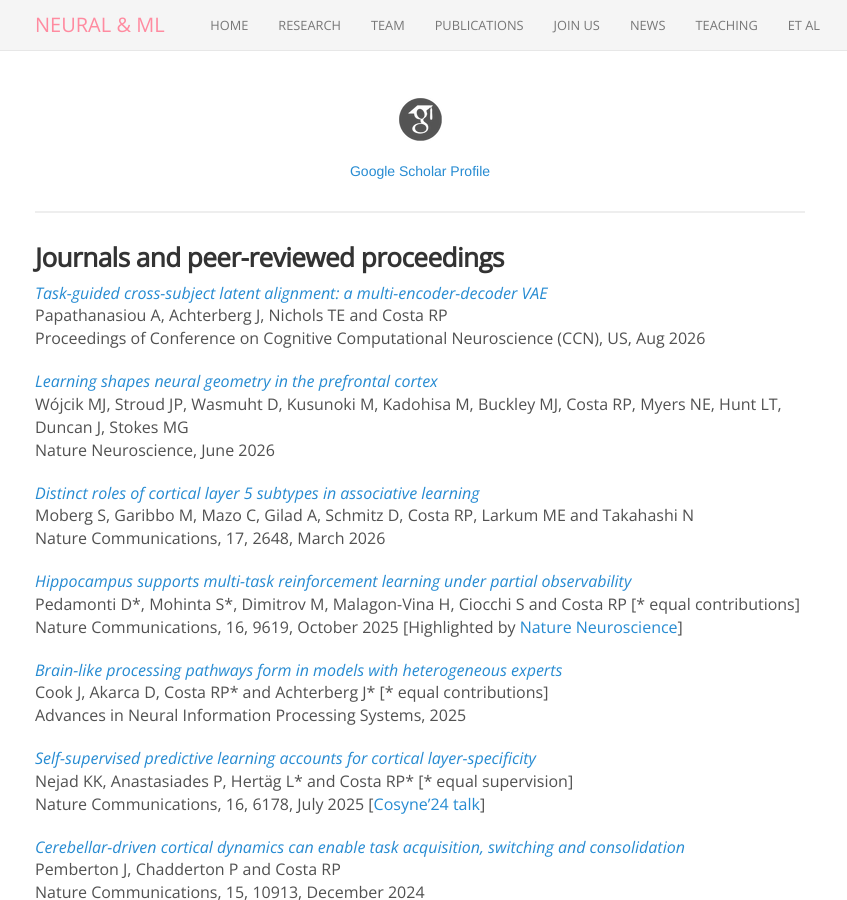
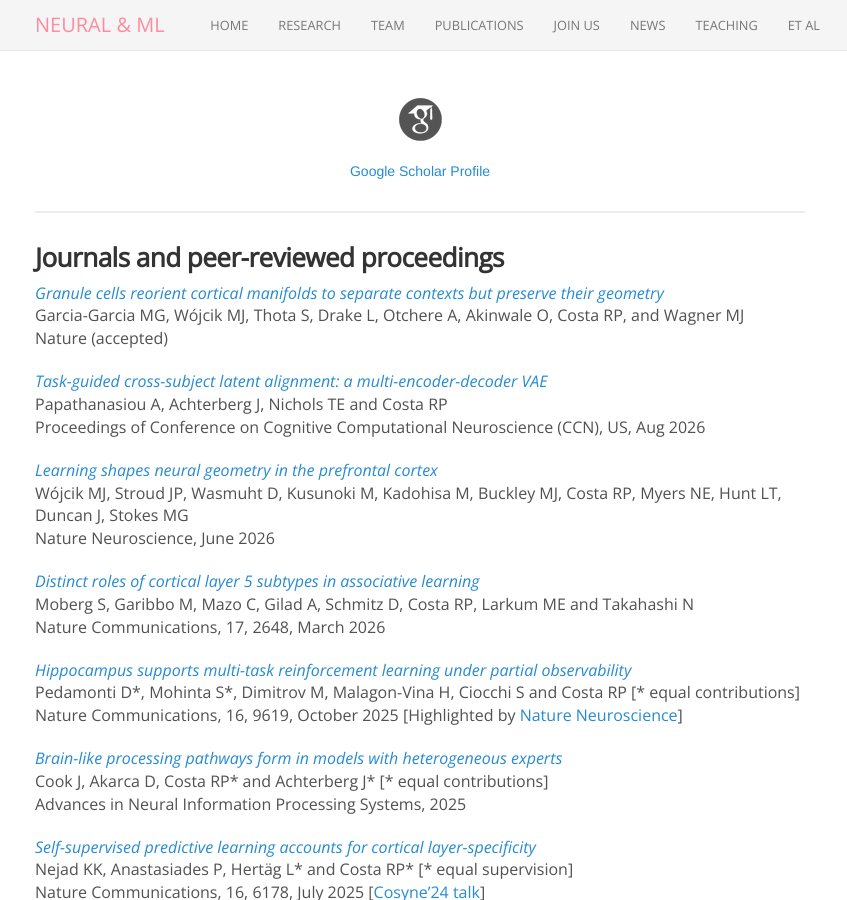
Before and after one commit to neuralml/neuralml.github.io, a Jekyll site: the page built from publications.md, in a window 1280 px wide and 900 px high. Shown: the whole window, without its empty margins (220-1067 px from the left). Built offline with Jekyll 4.4.1, drawn with Linux system fonts in a browser that asks for light colours; nearby versions of some CDN libraries; some of the changed text lies outside the part shown.

Commit message:
Update publications.md

```diff
--- a/publications.md
+++ b/publications.md
@@ -16,6 +16,10 @@ permalink: /publications/
 <hr>
 
 ### Journals and peer-reviewed proceedings
+
+[_Granule cells reorient cortical manifolds to separate contexts but preserve their geometry_](https://doi.org/10.64898/2026.03.03.709240)<br>
+Garcia-Garcia MG, Wójcik MJ, Thota S, Drake L, Otchere A, Akinwale O, Costa RP, and Wagner MJ<br>
+Nature (accepted)
 
 [_Task-guided cross-subject latent alignment: a multi-encoder-decoder VAE_](https://arxiv.org/abs/2606.15989)<br>
 Papathanasiou A, Achterberg J, Nichols TE and Costa RP<br>
```
Also changed, not shown: other parts of publications.md (+0 -4 lines).
